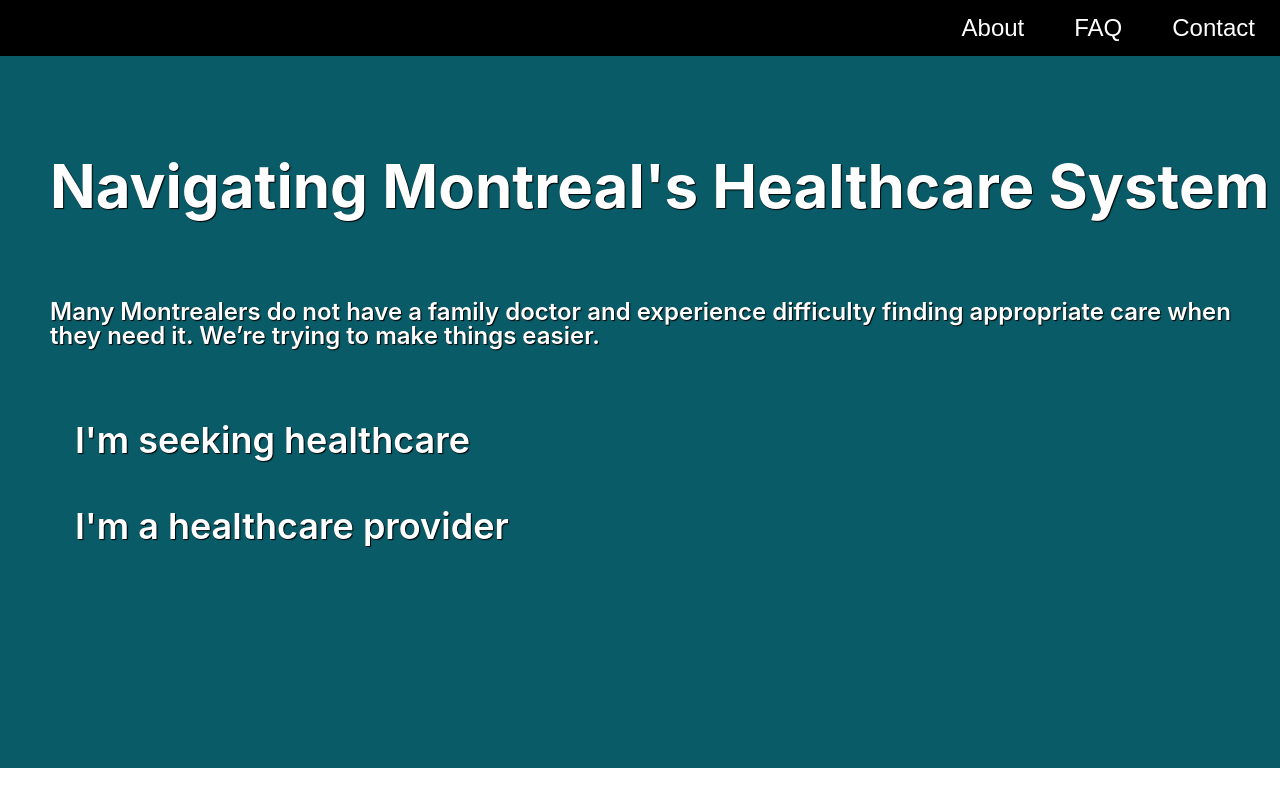
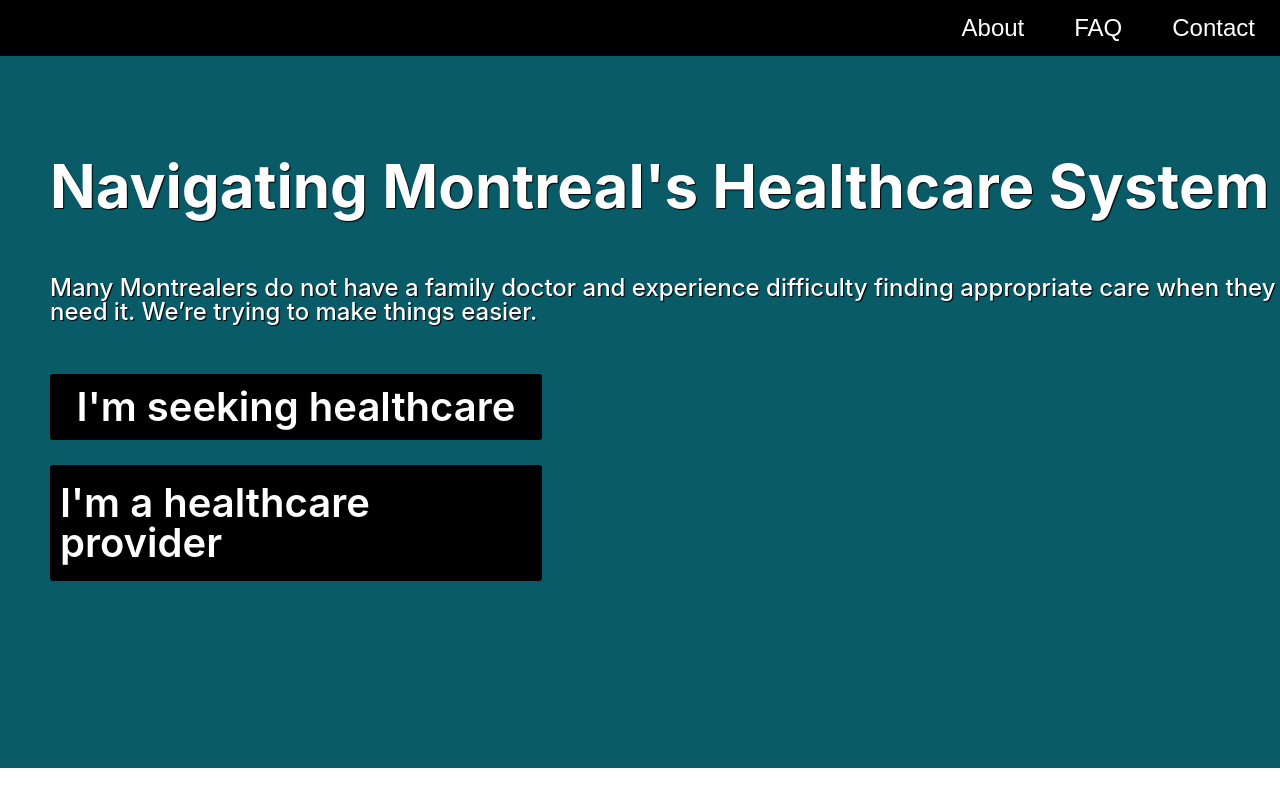
Before and after one commit to joni-sadler/Doctor-Finder, a React (Create React App) app in the folder frontend/: page / in a window 1280 px wide. Built offline with nearby package versions, Linux system fonts and the light colour scheme; what react-animations would draw is missing.

Commit message:
Updated homepage styling and dropdown menu

```diff
--- a/frontend/src/pages/Home.js
+++ b/frontend/src/pages/Home.js
@@ -1,13 +1,18 @@
-import React from "react";
+import React, { useState } from "react";
 import { NavLink } from "react-router-dom";
 import styled from "styled-components";
 import Header from "../components/Header";
 
 const Home = () => {
+  const [displayProviderDropdown, setDisplayProviderDropdown] = useState(false);
+
+  const handleProviderDropdown = () => {
+    setDisplayProviderDropdown(!displayProviderDropdown);
+  };
+
   return (
     <Container>
       <Header />
-
       <ContentWrapper>
         <Title>Navigating Montreal's Healthcare System</Title>
         <SubheaderText>
@@ -16,8 +21,21 @@ const Home = () => {
           things easier.
         </SubheaderText>
         <MenuDiv>
-          <Patient to={`/healthcare_finder`}>I'm seeking healthcare</Patient>
-          <Provider to={`/login`}>I'm a healthcare provider</Provider>
+          <PatientContainer>
+            <Patient to={`/healthcare_finder`}>I'm seeking healthcare</Patient>
+          </PatientContainer>
+          {/* <Provider to={`/login`}>I'm a healthcare provider</Provider> */}
+          <Provider onClick={handleProviderDropdown}>
+            <ProviderText>I'm a healthcare provider</ProviderText>
+          </Provider>
+          {displayProviderDropdown && (
+            <DropdownContainer>
+              <DropdownText to={`/login`}>Doctor Login</DropdownText>
+              <DropdownText to={`/login`}>Doctor Signup</DropdownText>
+              <DropdownText to={`/login`}>Clinic Login</DropdownText>
+              <DropdownText to={`/login`}>Clinic Signup</DropdownText>
+            </DropdownContainer>
+          )}
         </MenuDiv>
       </ContentWrapper>
     </Container>
@@ -50,8 +68,6 @@ const MenuDiv = styled.div`
 const Title = styled.p`
   font-size: 60px;
   font-weight: 700;
-  font-family: -apple-system, BlinkMacSystemFont, "Segoe UI", Roboto, Oxygen,
-    Ubuntu, Cantarell, "Open Sans", "Helvetica Neue", sans-serif;
   margin-top: 100px;
   color: white;
   text-shadow: 1px 1px 1px #000000;
@@ -59,41 +75,79 @@ const Title = styled.p`
 
 const SubheaderText = styled.p`
   font-size: 24px;
-  font-weight: 600;
-  font-family: -apple-system, BlinkMacSystemFont, "Segoe UI", Roboto, Oxygen,
-    Ubuntu, Cantarell, "Open Sans", "Helvetica Neue", sans-serif;
+  font-weight: 500;
+  margin: 0px 0px 50px 0px;
   color: white;
   text-shadow: 1px 1px 1px #000000;
 `;
 
+const PatientContainer = styled.div`
+  display: flex;
+  justify-content: center;
+  align-items: center;
+  background-color: black;
+  border-radius: 3px;
+  margin-bottom: 25px;
+  height: 50%;
+  width: 40%;
+`;
+
 const Patient = styled(NavLink)`
-  margin: 50px 0px 25px 25px;
+  margin: 8px 0px;
+  padding: 5px;
   text-decoration: none;
-  font-size: 36px;
+  font-size: 40px;
   font-weight: 600;
-  font-family: -apple-system, BlinkMacSystemFont, "Segoe UI", Roboto, Oxygen,
-    Ubuntu, Cantarell, "Open Sans", "Helvetica Neue", sans-serif;
   color: white;
-  text-shadow: 1px 1px 1px #000000;
   transition: 0.2s;
+  cursor: pointer;
   &:hover {
-    font-size: 38px;
+    font-size: 42px;
   }
 `;
 
-const Provider = styled(NavLink)`
-  margin: 25px 0px 25px 25px;
+const Provider = styled.div`
+  display: flex;
+  justify-content: center;
+  align-items: center;
+  background-color: black;
+  border-radius: 3px;
+  margin-bottom: 25px;
+  height: 50%;
+  width: 40%;
+`;
+
+const ProviderText = styled.p`
+  margin: 8px 0px;
+  padding: 10px;
   text-decoration: none;
-  font-size: 36px;
+  font-size: 40px;
   font-weight: 600;
-  font-family: -apple-system, BlinkMacSystemFont, "Segoe UI", Roboto, Oxygen,
-    Ubuntu, Cantarell, "Open Sans", "Helvetica Neue", sans-serif;
   color: white;
-  text-shadow: 1px 1px 1px #000000;
   transition: 0.2s;
+  cursor: pointer;
   &:hover {
-    font-size: 38px;
+    font-size: 42px;
   }
 `;
 
+const DropdownContainer = styled.div`
+  display: flex;
+  flex-direction: column;
+  justify-content: flex-start;
+  margin-left: 50px;
+  width: 15%;
+`;
+
+const DropdownText = styled(NavLink)`
+  color: white;
+  font-size: 24px;
+  font-weight: 500;
+  margin: 10px 0px;
+  padding: 0px;
+  text-decoration: none;
+  cursor: pointer;
+  text-shadow: 1px 1px 1px #000000;
+`;
+
 export default Home;
```
